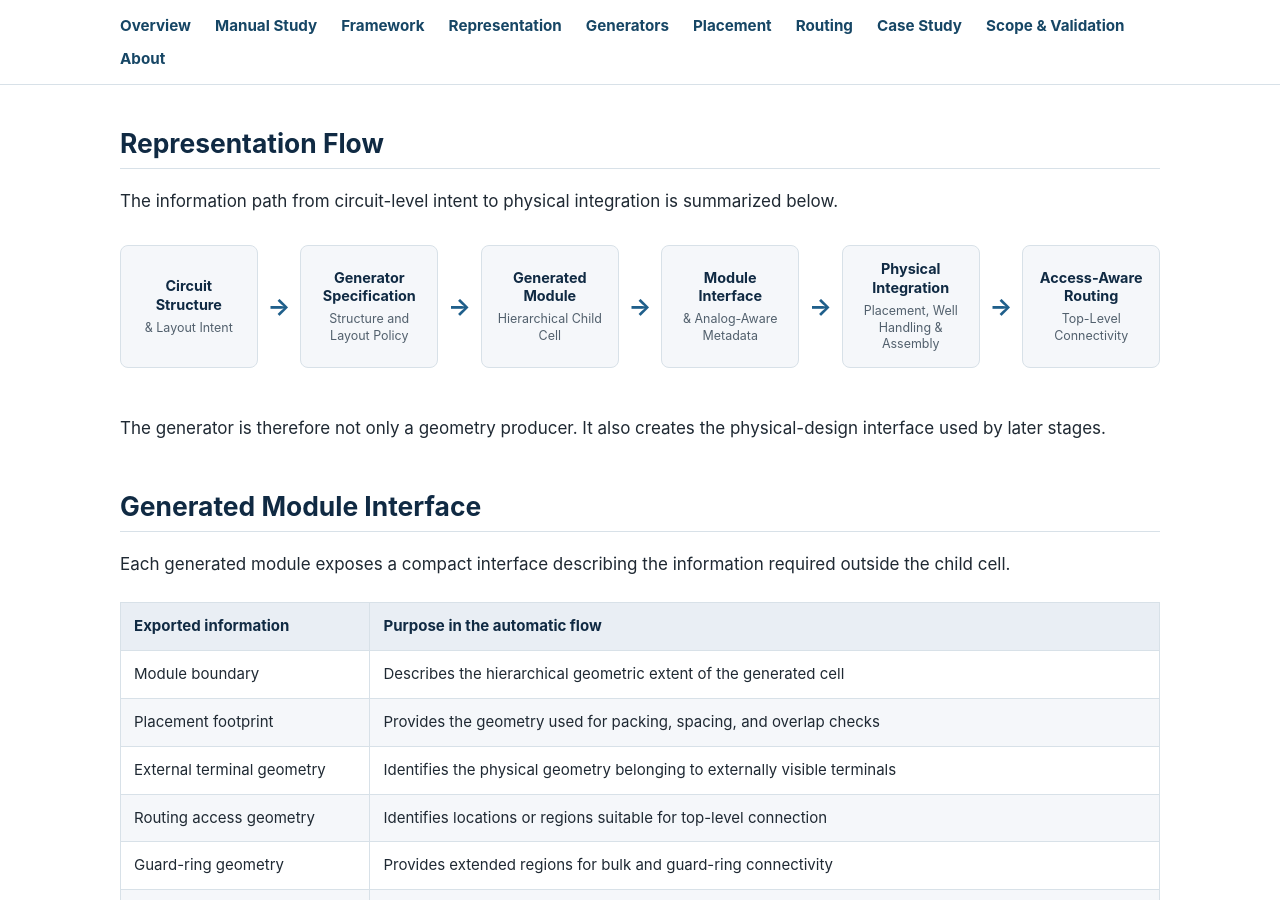
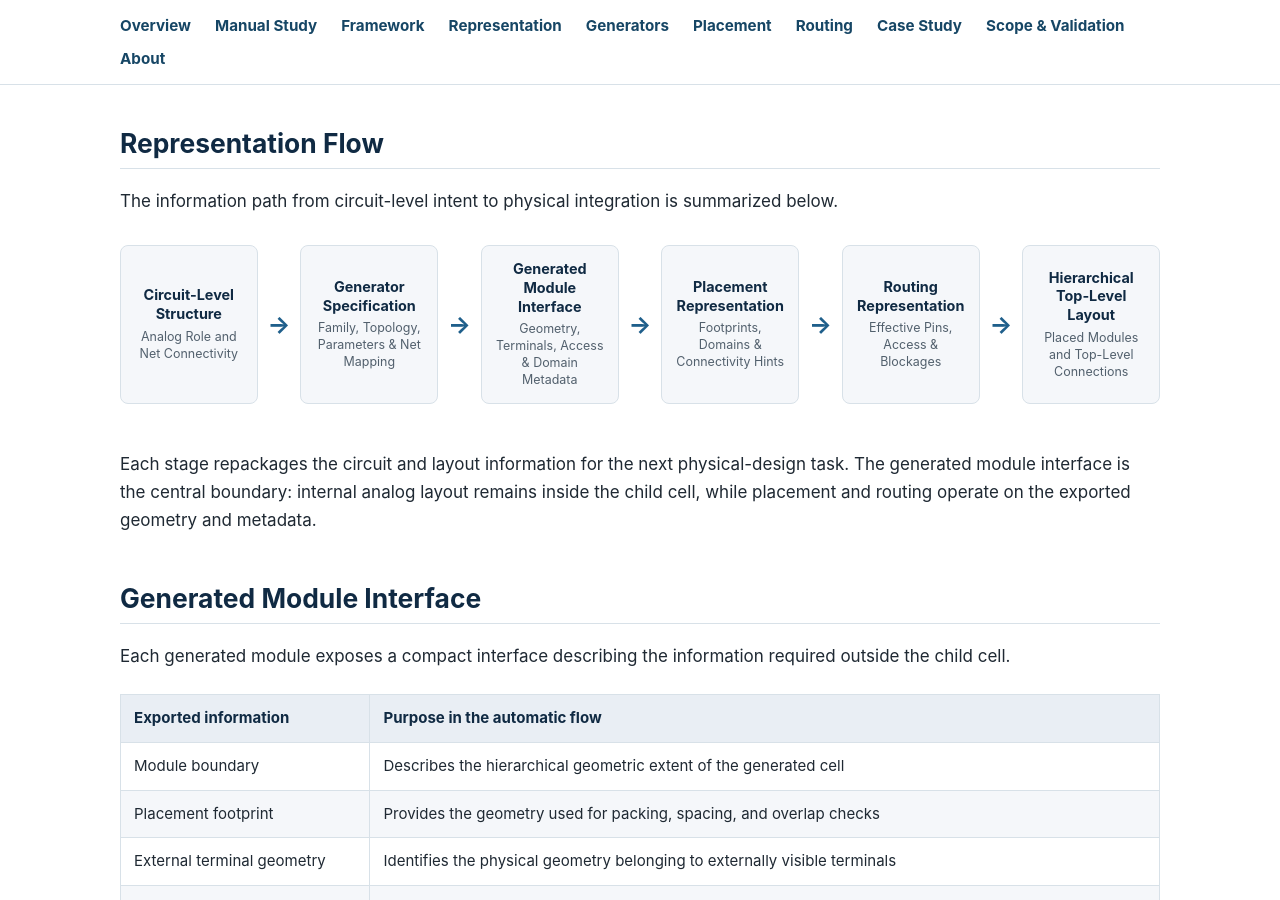
Before and after one commit to RuihuaGao/analog-layout-research-portfolio, a Jekyll site: the page built from representation.md, in a window 1280 px wide and 900 px high, scrolled down 1151 px. Built offline with Jekyll 4.4.1, drawn with Linux system fonts in a browser that asks for light colours.

Commit message:
Polish technical wording for public release

```diff
--- a/representation.md
+++ b/representation.md
@@ -47,49 +47,51 @@ summarized below.
 <div class="research-flow" aria-label="Automation-oriented representation flow">
 
   <div class="research-flow-step">
-    <strong>Circuit Structure</strong>
-    <span>&amp; Layout Intent</span>
+    <strong>Circuit-Level Structure</strong>
+    <span>Analog Role and Net Connectivity</span>
   </div>
 
   <div class="research-flow-arrow" aria-hidden="true">→</div>
 
   <div class="research-flow-step">
     <strong>Generator Specification</strong>
-    <span>Structure and Layout Policy</span>
+    <span>Family, Topology, Parameters &amp; Net Mapping</span>
   </div>
 
   <div class="research-flow-arrow" aria-hidden="true">→</div>
 
   <div class="research-flow-step">
-    <strong>Generated Module</strong>
-    <span>Hierarchical Child Cell</span>
+    <strong>Generated Module Interface</strong>
+    <span>Geometry, Terminals, Access &amp; Domain Metadata</span>
   </div>
 
   <div class="research-flow-arrow" aria-hidden="true">→</div>
 
   <div class="research-flow-step">
-    <strong>Module Interface</strong>
-    <span>&amp; Analog-Aware Metadata</span>
+    <strong>Placement Representation</strong>
+    <span>Footprints, Domains &amp; Connectivity Hints</span>
   </div>
 
   <div class="research-flow-arrow" aria-hidden="true">→</div>
 
   <div class="research-flow-step">
-    <strong>Physical Integration</strong>
-    <span>Placement, Well Handling &amp; Assembly</span>
+    <strong>Routing Representation</strong>
+    <span>Effective Pins, Access &amp; Blockages</span>
   </div>
 
   <div class="research-flow-arrow" aria-hidden="true">→</div>
 
   <div class="research-flow-step">
-    <strong>Access-Aware Routing</strong>
-    <span>Top-Level Connectivity</span>
+    <strong>Hierarchical Top-Level Layout</strong>
+    <span>Placed Modules and Top-Level Connections</span>
   </div>
 
 </div>
 
-The generator is therefore not only a geometry producer. It also creates
-the physical-design interface used by later stages.
+Each stage repackages the circuit and layout information for the next
+physical-design task. The generated module interface is the central
+boundary: internal analog layout remains inside the child cell, while
+placement and routing operate on the exported geometry and metadata.
 
 ## Generated Module Interface
 
```
